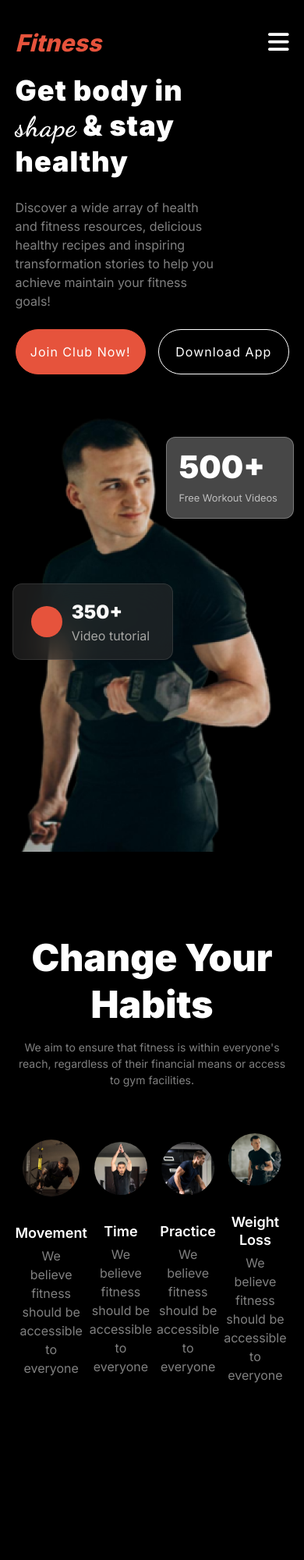
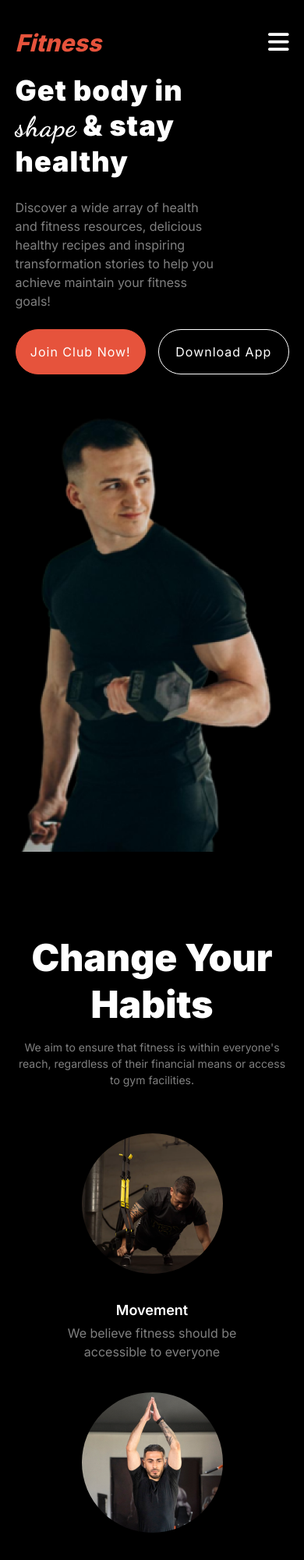
Before and after one commit to abdurrahmansoftlinkbd/b10-a2-fitness-website, a plain HTML site: page index.html in a window 390 px wide. Shown: the top 2000 px of the page at 78% size. Before the commit the page ends 1775 px from the top, so only its background shows below. Drawn offline with Linux system fonts and the light colour scheme.

Commit message:
banner section modified

```diff
--- a/styles/styles.css
+++ b/styles/styles.css
@@ -146,7 +146,7 @@ a {
   width: 100%;
 }
 .workout {
-  width: 55%;
+  width: 51%;
   border: 1px solid var(--clr-gray-2);
   border-radius: 0.75rem;
   backdrop-filter: blur(20px);
@@ -155,6 +155,7 @@ a {
   position: absolute;
   top: 7.825rem;
   left: 14.375rem;
+  display: none;
 }
 .workout-number {
   color: var(--clr-white-1);
@@ -175,6 +176,7 @@ a {
   position: absolute;
   top: 26.25rem;
   right: 16rem;
+  display: none;
 }
 .video-tutorial span {
   display: block;
@@ -283,17 +285,31 @@ a {
     padding: 1rem 0.5rem;
   }
   .workout {
-    width: 47%;
-    top: 3rem;
-    left: 12rem;
+    width: 45%;
+    top: 29rem;
+    left: 7.75rem;
     padding: 0.5rem 0.75rem 1rem 1rem;
+    display: none;
+  }
+  .workout-number {
+    font-size: 1.875rem;
   }
   .video-tutorial {
-    top: 14.75rem;
-    right: 9.25rem;
+    top: 11.75rem;
+    right: 0.25rem;
+    display: none;
   }
 
   /* habits styles starts here */
-
+  .habits-img {
+    grid-template-columns: repeat(1, 1fr);
+    gap: 2.5rem;
+  }
+  .habits-content {
+    width: 100%;
+  }
+  .habits-img-content h1 {
+    font-size: 2rem;
+  }
   /* habits styles ends here */
 }
```
